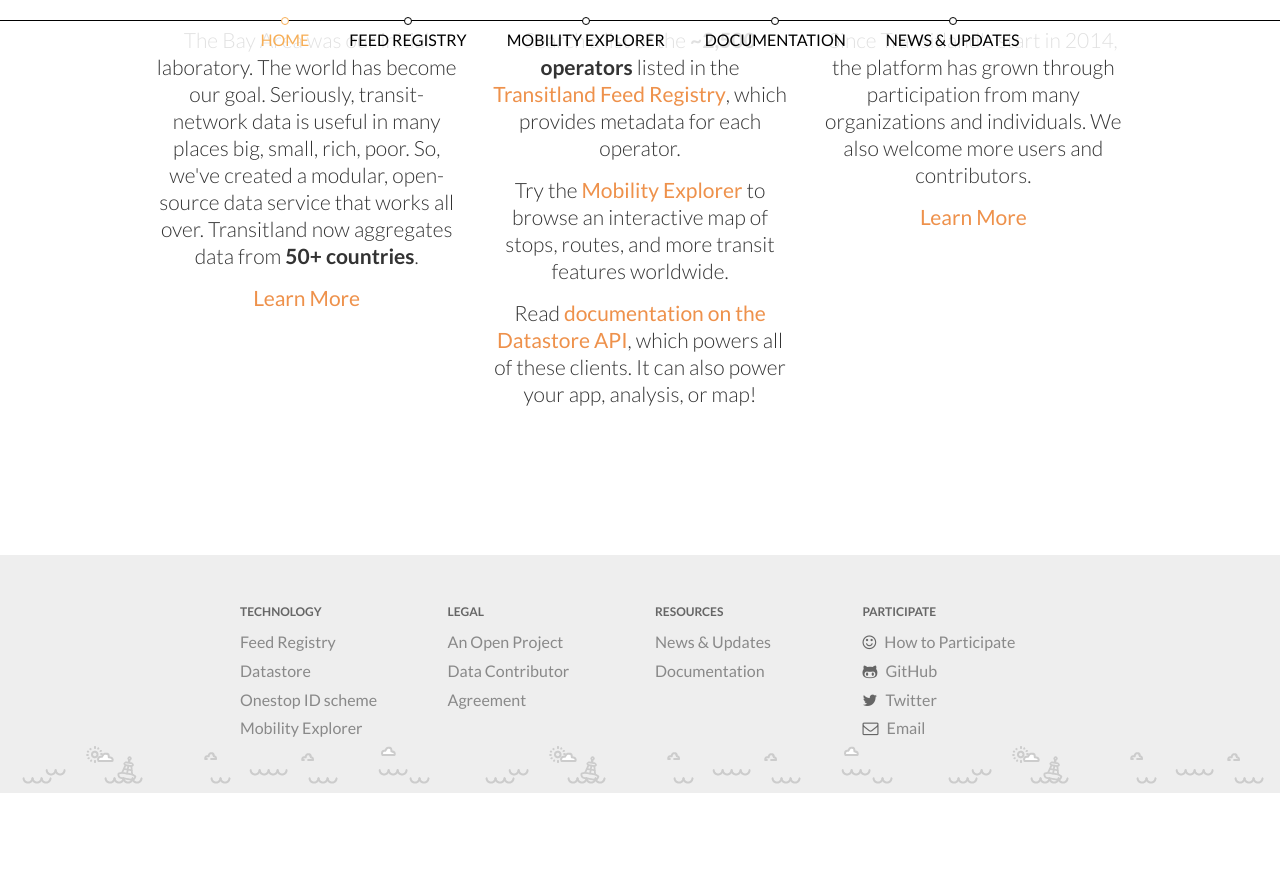
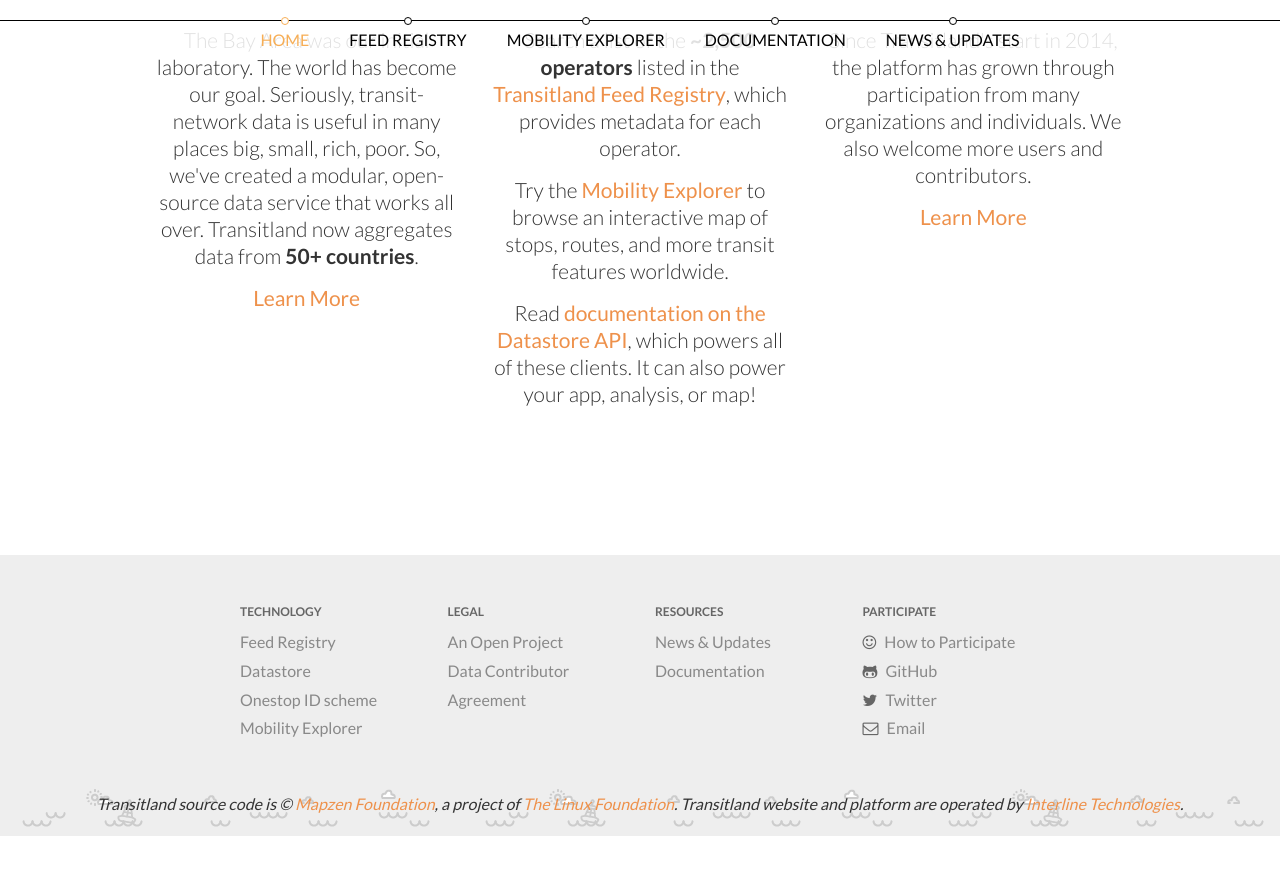
Before and after one commit to transitland/www-transit-land, a Jekyll site: the page built from index.html, in a window 1280 px wide and 900 px high, scrolled down 2368 px. Shown: the top 875 px of the window. Built offline with Jekyll 4.4.1, drawn with Linux system fonts in a browser that asks for light colours; nearby versions of some CDN libraries.

Commit message:
update footer

```diff
--- a/_includes/footer.html
+++ b/_includes/footer.html
@@ -44,4 +44,9 @@
       </div>
     </div>
   </div>
+  <div class="row">
+    <div class="col-xs-12 mapzen-text">
+      Transitland source code is &copy; <a href="https://mapzen.com">Mapzen Foundation</a>, a project of <a href="https://www.linuxfoundation.org/">The Linux Foundation</a>. Transitland website and platform are operated by <a href="https://www.interline.io">Interline Technologies</a>.
+    </div>
+  </div>
 </footer>
```
